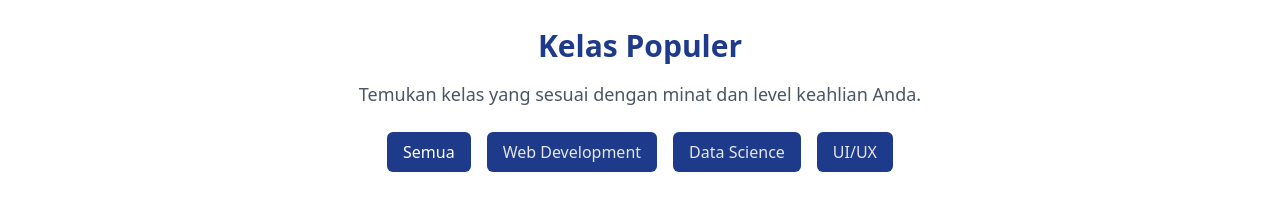
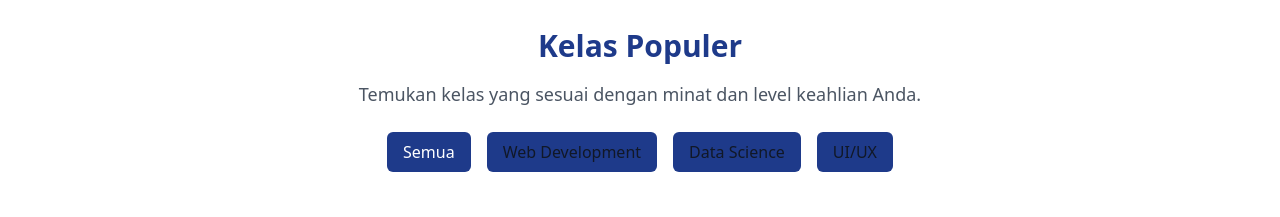
Before and after one commit to quootaflash/home, a plain HTML site: page index.html in a window 1280 px wide. Shown: the part 2160-2377 px from the top of the page. Drawn offline with nearby package versions, Linux system fonts and the light colour scheme; grey boxes are pictures that could not be loaded.

Commit message:
Update index.html

```diff
--- a/index.html
+++ b/index.html
@@ -438,9 +438,9 @@
                 <p class="text-lg text-gray-600 max-w-3xl mx-auto">Temukan kelas yang sesuai dengan minat dan level keahlian Anda.</p>
                 <div class="mt-6 flex justify-center space-x-4">
                     <button class="course-filter bg-blue-900 text-white px-4 py-2 rounded-md hover:bg-blue-900 " data-category="all">Semua</button>
-                    <button class="course-filter bg-blue-900 text-gray-200 px-4 py-2 rounded-md hover:bg-blue-900" data-category="web">Web Development</button>
-                    <button class="course-filter bg-blue-900 text-gray-200 px-4 py-2 rounded-md hover:bg-blue-900" data-category="data">Data Science</button>
-                    <button class="course-filter bg-blue-900 text-gray-200 px-4 py-2 rounded-md hover:bg-blue-900" data-category="uiux">UI/UX</button>
+                    <button class="course-filter bg-blue-900 text-gray-900 px-4 py-2 rounded-md hover:bg-blue-900" data-category="web">Web Development</button>
+                    <button class="course-filter bg-blue-900 text-gray-900 px-4 py-2 rounded-md hover:bg-blue-900" data-category="data">Data Science</button>
+                    <button class="course-filter bg-blue-900 text-gray-900 px-4 py-2 rounded-md hover:bg-blue-900" data-category="uiux">UI/UX</button>
                 </div>
             </div>
             <div class="grid sm:grid-cols-2 lg:grid-cols-3 gap-8 course-container" data-aos="fade-up" data-aos-delay="100"></div>
```
